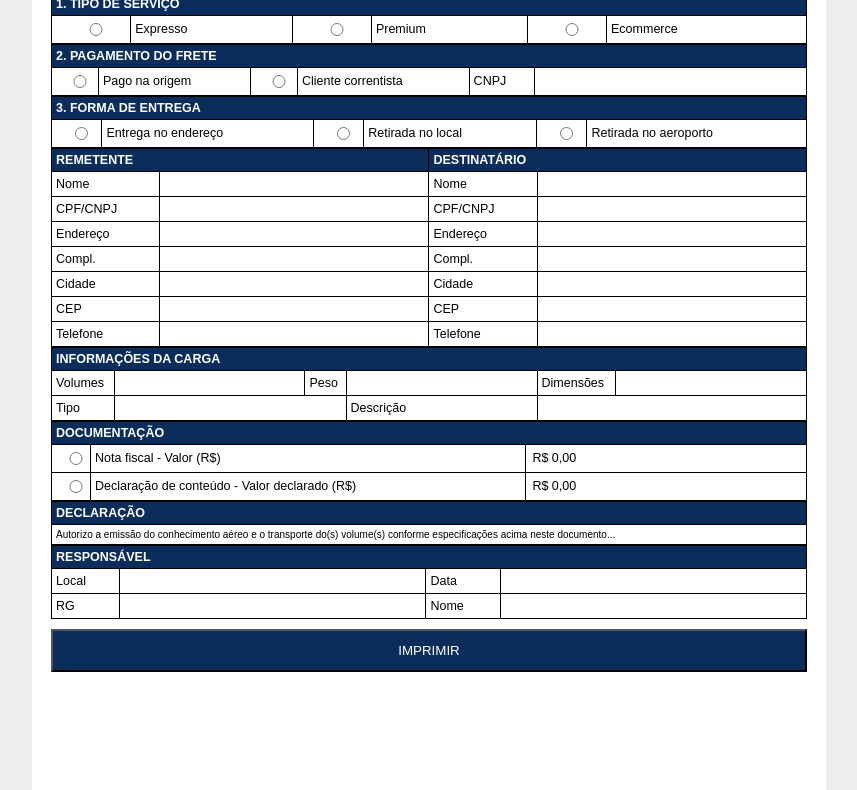
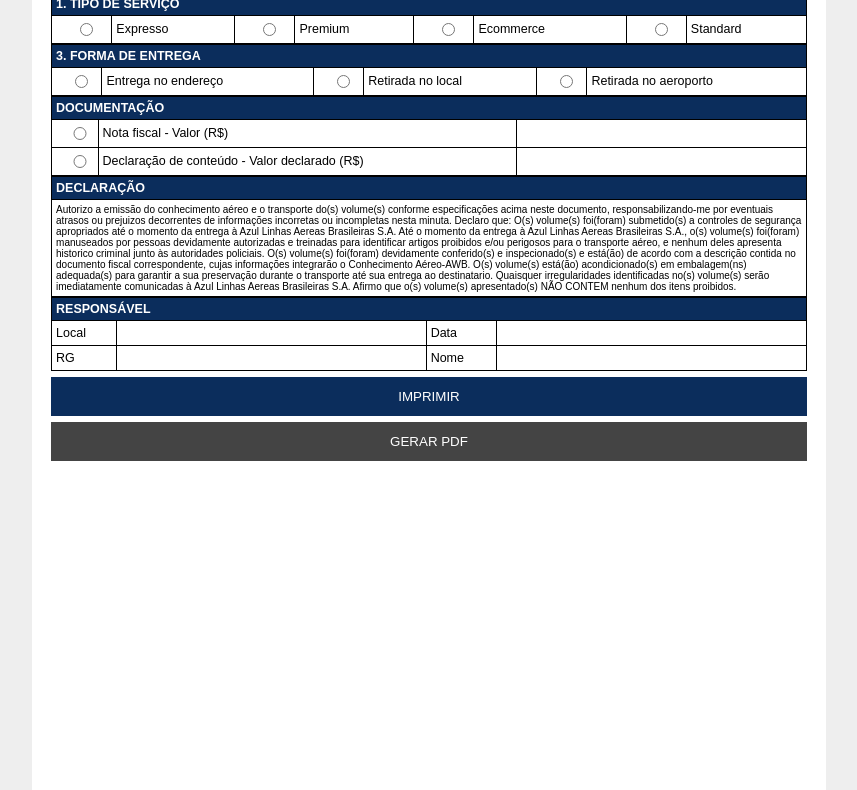
Before and after one commit to sao12gds-rgb/minuta-app, a plain HTML site: page index.html in a window 1280 px wide. Shown: the part 95-885 px from the top of the page, without its empty margins (211-1068 px from the left). Drawn offline with Linux system fonts and the light colour scheme.

Commit message:
Update index.html

```diff
--- a/index.html
+++ b/index.html
@@ -7,26 +7,18 @@
 <title>Minuta Azul</title>
 
 <style>
-body {
-font-family: Arial;
-background:#eee;
-margin:0;
-}
+body { font-family: Arial; background:#eee; margin:0; }
 
 .page {
 width:210mm;
-height:297mm;
+min-height:297mm;
 margin:auto;
 background:white;
 padding:5mm;
 box-sizing:border-box;
 }
 
-table {
-width:100%;
-border-collapse:collapse;
-font-size:12.5px;
-}
+table { width:100%; border-collapse:collapse; font-size:12.5px; }
 
 td {
 border:1px solid #000;
@@ -40,33 +32,32 @@
 font-weight:bold;
 }
 
-.center { text-align:center; }
-.right { text-align:right; }
-
-input {
+input, select {
 width:100%;
 border:none;
 background:transparent;
 font-size:12.5px;
+font-weight:bold;
 outline:none;
 }
 
-.logo {
-height:55px;
+.logo { height:55px; }
+
+button {
+width:100%;
+padding:12px;
+margin-top:6px;
+border:none;
+color:white;
+cursor:pointer;
 }
 
-@media(max-width:768px){
-.page { width:100%; height:auto; }
-}
+.btn-print { background:#0b2d5c; }
+.btn-pdf { background:#444; }
 
 @media print{
-body { background:white; }
 button { display:none; }
-
-@page {
-size:A4;
-margin:5mm;
-}
+@page { size:A4; margin:5mm; }
 }
 </style>
 
@@ -83,34 +74,25 @@
 <img src="logo-azulcargo.png" class="logo">
 </td>
 
-<td class="center">
+<td style="text-align:center">
 <b>MINUTA DE DESPACHO DE CARGA</b>
 </td>
 
-<td class="right">
+<td style="text-align:right">
 <b>Nº DA COLETA</b><br>
-<span id="numero" style="color:red;font-weight:bold;"></span>
+<input id="numero">
 </td>
 </tr>
 </table>
 
 <!-- SERVIÇO -->
 <table>
-<tr><td colspan="6" class="header">1. TIPO DE SERVIÇO</td></tr>
+<tr><td colspan="8" class="header">1. TIPO DE SERVIÇO</td></tr>
 <tr>
 <td><input type="radio" name="servico"></td><td>Expresso</td>
 <td><input type="radio" name="servico"></td><td>Premium</td>
 <td><input type="radio" name="servico"></td><td>Ecommerce</td>
-</tr>
-</table>
-
-<!-- PAGAMENTO -->
-<table>
-<tr><td colspan="6" class="header">2. PAGAMENTO DO FRETE</td></tr>
-<tr>
-<td><input type="radio" name="pg"></td><td>Pago na origem</td>
-<td><input type="radio" name="pg"></td><td>Cliente correntista</td>
-<td>CNPJ</td><td><input id="cnpj"></td>
+<td><input type="radio" name="servico"></td><td>Standard</td>
 </tr>
 </table>
 
@@ -118,67 +100,21 @@
 <table>
 <tr><td colspan="6" class="header">3. FORMA DE ENTREGA</td></tr>
 <tr>
-<td><input type="radio" name="ent"></td><td>Entrega no endereço</td>
-<td><input type="radio" name="ent"></td><td>Retirada no local</td>
-<td><input type="radio" name="ent"></td><td>Retirada no aeroporto</td>
-</tr>
-</table>
-
-<!-- REMETENTE / DESTINATARIO -->
-<table>
-<tr>
-<td colspan="3" class="header">REMETENTE</td>
-<td colspan="3" class="header">DESTINATÁRIO</td>
+<td><input type="radio" name="ent" onchange="toggleAeroporto(false)"></td><td>Entrega no endereço</td>
+<td><input type="radio" name="ent" onchange="toggleAeroporto(false)"></td><td>Retirada no local</td>
+<td><input type="radio" name="ent" onchange="toggleAeroporto(true)"></td><td>Retirada no aeroporto</td>
 </tr>
 
-<tr>
-<td>Nome</td><td colspan="2"><input></td>
-<td>Nome</td><td colspan="2"><input></td>
+<tr id="campoAeroporto" style="display:none">
+<td colspan="2">Local retirada</td>
+<td colspan="4">
+<select>
+<option value="">Selecione</option>
+<option>AAX</option><option>AFL</option><option>GRU</option><option>CGH</option><option>VCP</option>
+</select>
+</td>
 </tr>
 
-<tr>
-<td>CPF/CNPJ</td><td colspan="2"><input id="cpf"></td>
-<td>CPF/CNPJ</td><td colspan="2"><input id="cpf2"></td>
-</tr>
-
-<tr>
-<td>Endereço</td><td colspan="2"><input></td>
-<td>Endereço</td><td colspan="2"><input></td>
-</tr>
-
-<tr>
-<td>Compl.</td><td colspan="2"><input></td>
-<td>Compl.</td><td colspan="2"><input></td>
-</tr>
-
-<tr>
-<td>Cidade</td><td colspan="2"><input></td>
-<td>Cidade</td><td colspan="2"><input></td>
-</tr>
-
-<tr>
-<td>CEP</td><td colspan="2"><input id="cep"></td>
-<td>CEP</td><td colspan="2"><input id="cep2"></td>
-</tr>
-
-<tr>
-<td>Telefone</td><td colspan="2"><input id="tel"></td>
-<td>Telefone</td><td colspan="2"><input id="tel2"></td>
-</tr>
-</table>
-
-<!-- CARGA -->
-<table>
-<tr><td colspan="6" class="header">INFORMAÇÕES DA CARGA</td></tr>
-<tr>
-<td>Volumes</td><td><input></td>
-<td>Peso</td><td><input></td>
-<td>Dimensões</td><td><input></td>
-</tr>
-<tr>
-<td>Tipo</td><td colspan="2"><input></td>
-<td>Descrição</td><td colspan="2"><input></td>
-</tr>
 </table>
 
 <!-- DOCUMENTAÇÃO -->
@@ -186,25 +122,25 @@
 <tr><td colspan="6" class="header">DOCUMENTAÇÃO</td></tr>
 
 <tr>
-<td style="width:30px;"><input type="radio" name="doc"></td>
+<td><input type="radio" name="doc"></td>
 <td colspan="2">Nota fiscal - Valor (R$)</td>
-<td colspan="3"><input id="valor" value="R$ 0,00"></td>
+<td colspan="3"><input id="valor"></td>
 </tr>
 
 <tr>
 <td><input type="radio" name="doc"></td>
 <td colspan="2">Declaração de conteúdo - Valor declarado (R$)</td>
-<td colspan="3"><input id="valor2" value="R$ 0,00"></td>
+<td colspan="3"><input id="valor2"></td>
 </tr>
 
 </table>
 
-<!-- DECLARAÇÃO -->
+<!-- DECLARAÇÃO COMPLETA -->
 <table>
 <tr><td class="header">DECLARAÇÃO</td></tr>
 <tr>
 <td style="font-size:10px">
-Autorizo a emissão do conhecimento aéreo e o transporte do(s) volume(s) conforme especificações acima neste documento...
+Autorizo a emissão do conhecimento aéreo e o transporte do(s) volume(s) conforme especificações acima neste documento, responsabilizando-me por eventuais atrasos ou prejuizos decorrentes de informações incorretas ou incompletas nesta minuta. Declaro que: O(s) volume(s) foi(foram) submetido(s) a controles de segurança apropriados até o momento da entrega à Azul Linhas Aereas Brasileiras S.A. Até o momento da entrega à Azul Linhas Aereas Brasileiras S.A., o(s) volume(s) foi(foram) manuseados por pessoas devidamente autorizadas e treinadas para identificar artigos proibidos e/ou perigosos para o transporte aéreo, e nenhum deles apresenta historico criminal junto às autoridades policiais. O(s) volume(s) foi(foram) devidamente conferido(s) e inspecionado(s) e está(ão) de acordo com a descrição contida no documento fiscal correspondente, cujas informações integrarão o Conhecimento Aéreo-AWB. O(s) volume(s) está(ão) acondicionado(s) em embalagem(ns) adequada(s) para garantir a sua preservação durante o transporte até sua entrega ao destinatario. Quaisquer irregularidades identificadas no(s) volume(s) serão imediatamente comunicadas à Azul Linhas Aereas Brasileiras S.A. Afirmo que o(s) volume(s) apresentado(s) NÃO CONTEM nenhum dos itens proibidos.
 </td>
 </tr>
 </table>
@@ -212,90 +148,68 @@
 <!-- RESPONSAVEL -->
 <table>
 <tr><td colspan="4" class="header">RESPONSÁVEL</td></tr>
-
 <tr>
 <td>Local</td><td><input></td>
 <td>Data</td><td><input id="data"></td>
 </tr>
-
 <tr>
 <td>RG</td><td><input id="rg"></td>
 <td>Nome</td><td><input></td>
 </tr>
-
 </table>
 
-<button onclick="window.print()" style="width:100%;padding:12px;margin-top:10px;background:#0b2d5c;color:white;">
-IMPRIMIR
-</button>
+<button class="btn-print" onclick="window.print()">IMPRIMIR</button>
+<button class="btn-pdf" onclick="gerarPDF()">GERAR PDF</button>
 
 </div>
 
 <script>
 
-// NUMERO
-document.getElementById("numero").innerText =
-new Date().getFullYear()+""+Math.floor(Math.random()*100000);
-
-// FORMATADOR GLOBAL
-document.addEventListener("blur", function(e){
-if(!e.target.value) return;
-
-let v = e.target.value.replace(/\D/g,'');
-
-// CPF/CNPJ
-if(e.target.id.includes("cpf") || e.target.id.includes("cnpj")){
-if(v.length <= 11){
-e.target.value = v.replace(/(\d{3})(\d{3})(\d{3})(\d{2})/, '$1.$2.$3-$4');
-}
-else if(v.length == 14){
-e.target.value = v.replace(/(\d{2})(\d{3})(\d{3})(\d{4})(\d{2})/, '$1.$2.$3/$4-$5');
-}
+// AEROPORTO
+function toggleAeroporto(show){
+document.getElementById("campoAeroporto").style.display = show ? "" : "none";
 }
 
-// TELEFONE
-if(e.target.id.includes("tel")){
-if(v.length >= 10){
-e.target.value = v.replace(/(\d{2})(\d{4,5})(\d{4})/, '($1) $2-$3');
-}
+// FORMATOS
+document.addEventListener("blur",function(e){
+let v=e.target.value.replace(/\D/g,'');
+
+if(e.target.id=="data"){
+if(v.length==8)e.target.value=v.replace(/(\d{2})(\d{2})(\d{4})/,'$1/$2/$3');
 }
 
-// CEP
-if(e.target.id.includes("cep")){
-if(v.length == 8){
-e.target.value = v.replace(/(\d{5})(\d{3})/, '$1-$2');
-}
+if(e.target.id=="rg"){
+if(v.length>=8)e.target.value=v.replace(/(\d{2})(\d{3})(\d{3})(\d{1})/,'$1.$2.$3-$4');
 }
 
-// DATA
-if(e.target.id == "data"){
-if(v.length == 8){
-e.target.value = v.replace(/(\d{2})(\d{2})(\d{4})/, '$1/$2/$3');
-}
-}
-
-// RG
-if(e.target.id == "rg"){
-if(v.length >= 8){
-e.target.value = v.replace(/(\d{2})(\d{3})(\d{3})(\d{1})/, '$1.$2.$3-$4');
-}
-}
-
-}, true);
+},true);
 
 // MOEDA
 function moeda(el){
-let v = el.value.replace(/\D/g,'');
-v = (v/100).toFixed(2)+'';
-v = v.replace(".",",");
-v = v.replace(/\B(?=(\d{3})+(?!\d))/g,".");
-el.value = "R$ " + v;
+let v=el.value.replace(/\D/g,'');
+v=(v/100).toFixed(2)+'';
+v=v.replace(".",",");
+v=v.replace(/\B(?=(\d{3})+(?!\d))/g,".");
+el.value="R$ "+v;
 }
 
 document.getElementById("valor").onblur=function(){moeda(this)};
 document.getElementById("valor2").onblur=function(){moeda(this)};
 
+// PDF
+function gerarPDF(){
+const numero = document.getElementById("numero").value || "sem_numero";
+
+html2pdf().set({
+filename: 'minuta_'+numero+'.pdf',
+html2canvas:{scale:2},
+jsPDF:{unit:'mm',format:'a4'}
+}).from(document.querySelector(".page")).save();
+}
+
 </script>
+
+<script src="https://cdnjs.cloudflare.com/ajax/libs/html2pdf.js/0.10.1/html2pdf.bundle.min.js"></script>
 
 </body>
 </html>
```
